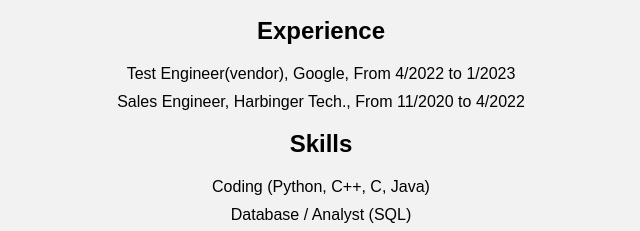
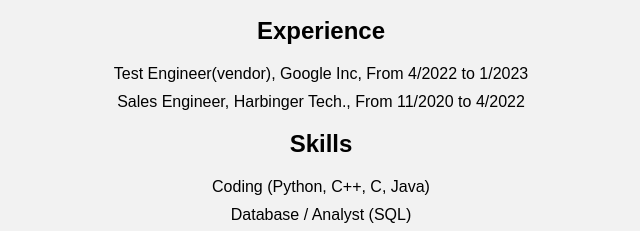
Before and after one commit to lyh19970621/about-me, a plain HTML site: page index.html in a window 1280 px wide. Shown: the part 263-494 px from the top of the page, 319-959 px from the left. Drawn offline with Linux system fonts and the light colour scheme.

Commit message:
Update index.html

```diff
--- a/index.html
+++ b/index.html
@@ -16,7 +16,7 @@
       </ul>
       <h2>Experience</h2>
       <ul>
-        <li>Test Engineer(vendor), Google, From 4/2022 to 1/2023</li>
+        <li>Test Engineer(vendor), Google Inc, From 4/2022 to 1/2023</li>
         <li>Sales Engineer, Harbinger Tech., From 11/2020 to 4/2022</li>
       </ul>
       <h2>Skills</h2>
```
